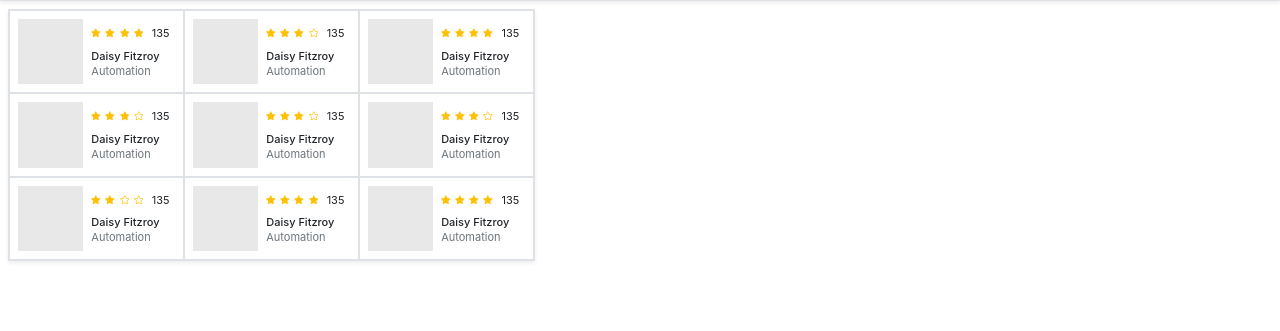
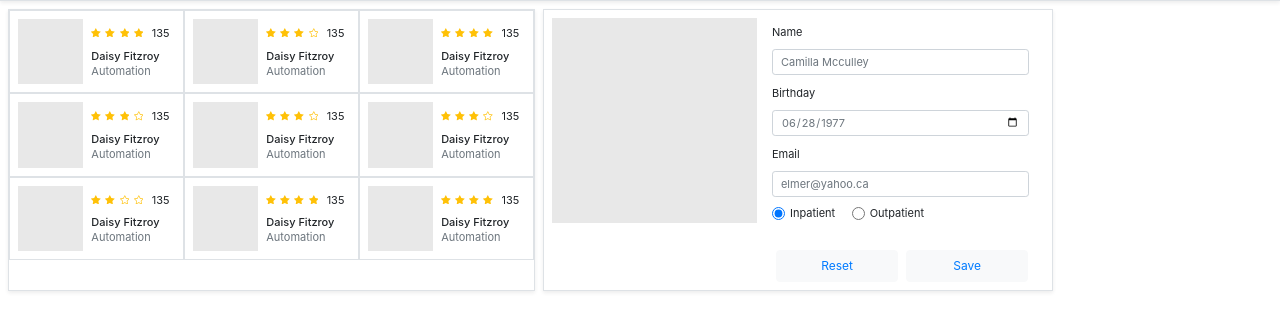
Before and after one commit to sofiegagelmans/FrameWork, a website: page index.html in a window 1280 px wide. Shown: the part 47-378 px from the top of the page. Drawn offline with nearby package versions, Linux system fonts and the light colour scheme; files that its build step writes are made by us from their sources.

Commit message:
adding form

```diff
--- a/index.html
+++ b/index.html
@@ -348,6 +348,50 @@
                   </div>
                 </div>
               </div>
+              <!-- form and buttons -->
+              <div class="col bg-white border shadow-sm mr-2 p-2">
+                <div class="container p-0">
+                  <div class="row m-0">
+                    <div class="col-12 col-md p-0">
+                      <img class="img-fluid" src="images/form.png"/>
+                    </div>
+                    <div class="col-12 col-md-7">
+                    <!-- name -->
+                    <form method="post">
+                    <div class="form-group mb-0">
+                      <label for="InputName" style="font-size: 11px;">Name</label>
+                      <input type="text" class="form-control form-control-sm mb-1" style="font-size: 11px;" id="InputName" placeholder="Camilla Mcculley">
+                    </div>
+                    <!-- birthday -->
+                    <div class="form-group mb-0">
+                      <label for="InputBirthday" style="font-size: 11px;">Birthday</label>
+                      <input class="form-control form-control-sm text-muted mb-1" type="date" style="font-size: 11px;" value="1977-06-28" id="InputBirthday">
+                    </div>
+                    <!-- email -->
+                    <div class="form-group mb-0">
+                      <label for="InputEmail" style="font-size: 11px;">Email</label>
+                      <input type="email" style="font-size: 11px;" class="form-control form-control-sm" id="InputEmail" aria-describedby="emailHelp" placeholder="elmer@yahoo.ca">
+                    </div>
+                    <!-- check items -->
+                    <div class="form-check form-check-inline mt-2 mb-4">
+                      <input class="form-check-input" type="radio" name="exampleRadios" id="exampleRadios1" value="option1" checked>
+                      <label class="form-check-label" style="font-size: 11px;" for="exampleRadios1">Inpatient</label>
+                    </div>
+                    <div class="form-check form-check-inline">
+                      <input class="form-check-input" type="radio" name="exampleRadios" id="exampleRadios2" value="option2">
+                      <label class="form-check-label" style="font-size: 11px;" for="exampleRadios2">Outpatient</label>
+                    </div>
+                  </form>
+                    <!-- buttons -->
+                    <div class="row ml-1">
+                      <button type="reset" class="btn btn-light col text-primary mt-1 mb-0 mr-2" style="font-size: 12px;">Reset</button>
+                      <button type="submit" class="btn btn-light col text-primary mt-1 mr-3" style="font-size: 12px;">Save</button>
+                    </div>
+                  </div>
+                </div>
+              </div>
+            </div>
+          </div>
 
     <script src="https://unpkg.com/ionicons@5.2.3/dist/ionicons.js"></script>
     <script src="https://code.jquery.com/jquery-3.3.1.slim.min.js" integrity="sha384-q8i/X+965DzO0rT7abK41JStQIAqVgRVzpbzo5smXKp4YfRvH+8abtTE1Pi6jizo" crossorigin="anonymous"></script>
```
